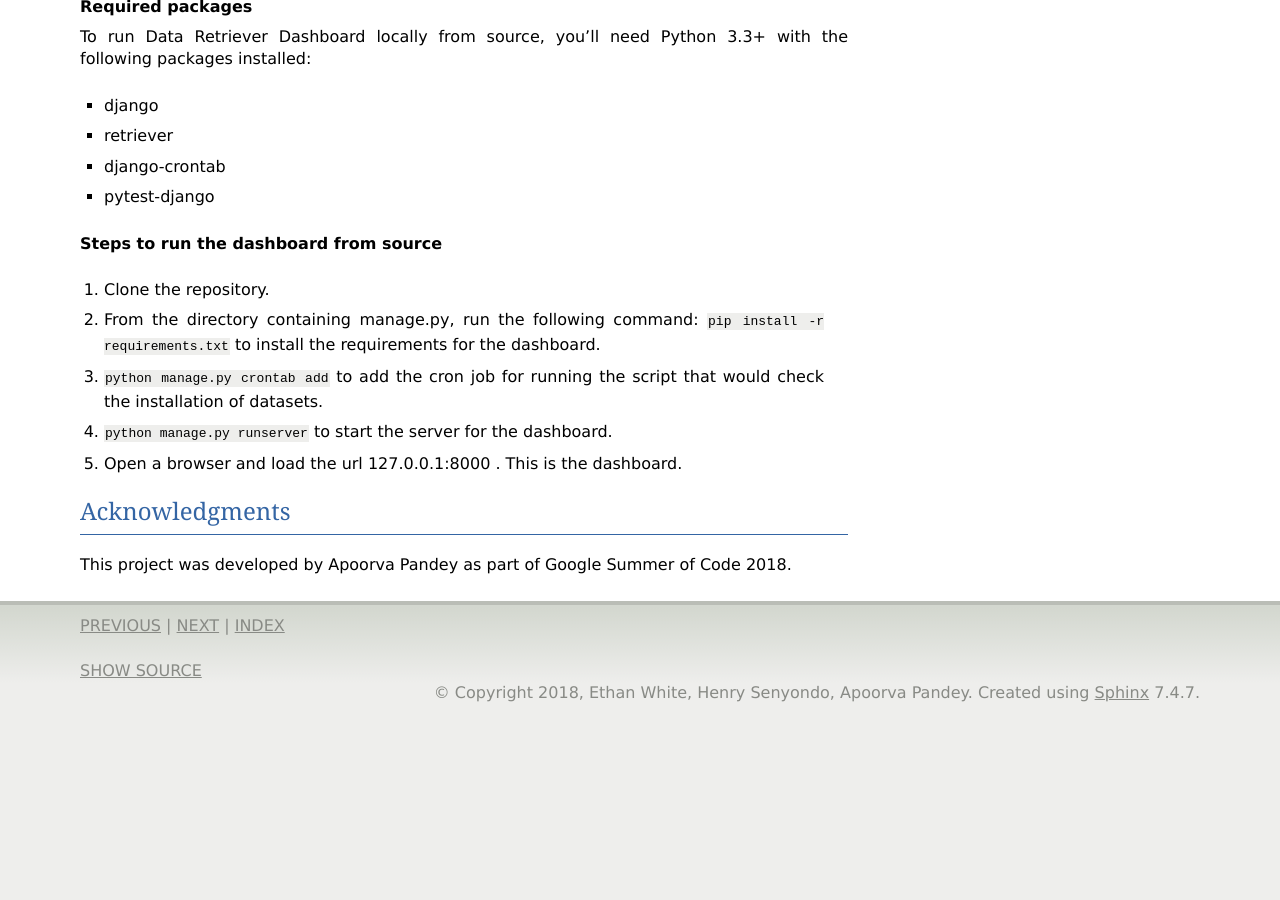
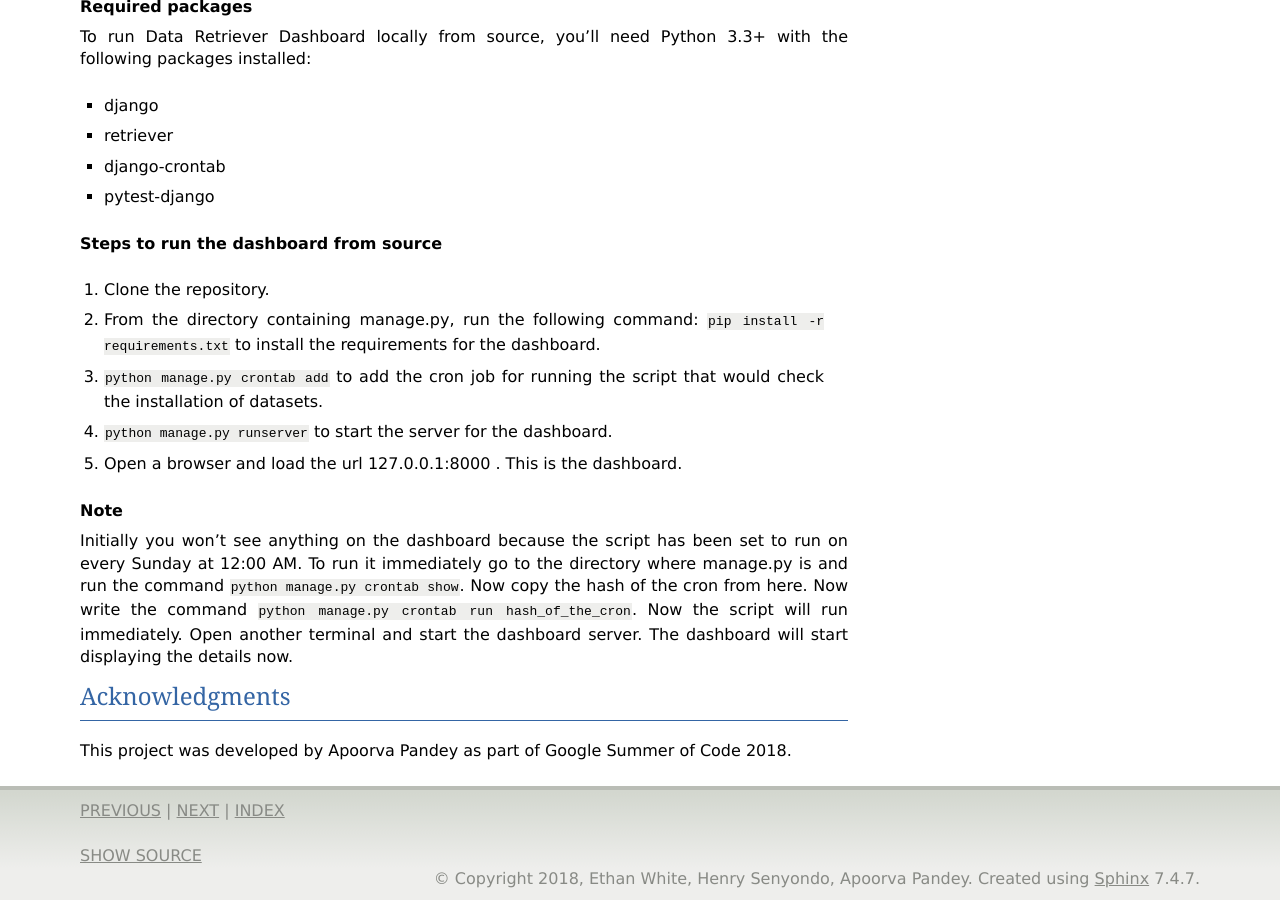
Before and after one commit to weecology/retrieverdash, a Sphinx documentation site: the page built from docs/introduction.rst, in a window 1280 px wide and 900 px high, scrolled down 595 px. Built offline with Sphinx 7.4.7, drawn with Linux system fonts in a browser that asks for light colours; before the commit the page ends 1309 px from its top, so only the background shows below that.

Commit message:
Override parameters generated using autodoc

```diff
--- a/docs/dashboard.rst
+++ b/docs/dashboard.rst
@@ -3,4 +3,4 @@
 =============
 
 The dashboard has been built using the Django web framework for python.
-It simple reads the dataset_details.json file generated by dashboard_script.py and shows it on the frontend.
+It simply reads the dataset_details.json file generated by dashboard_script.py and shows it on the frontend.
--- a/docs/introduction.rst
+++ b/docs/introduction.rst
@@ -42,6 +42,13 @@
 4. ``python manage.py runserver`` to start the server for the dashboard.
 5. Open a browser and load the url 127.0.0.1:8000 . This is the dashboard.
 
+**Note**
+
+Initially you won't see anything on the dashboard because the script has been set to run on every Sunday at 12:00 AM.
+To run it immediately go to the directory where manage.py is and run the command ``python manage.py crontab show``.
+Now copy the hash of the cron from here. Now write the command ``python manage.py crontab run hash_of_the_cron``.
+Now the script will run immediately. Open another terminal and start the dashboard server.
+The dashboard will start displaying the details now.
 
 Acknowledgments
 ~~~~~~~~~~~~~~~
--- a/docs/script.rst
+++ b/docs/script.rst
@@ -12,8 +12,14 @@
 .. automodule:: retrieverdash.dashboard_script.dashboard_script
    :members:
 
+
 Functions in status_dashboard_tools.py
 ~~~~~~~~~~~~~~~~~~~~~~~~~~~~~~~~~~~~~~
 
 .. automodule:: retrieverdash.dashboard_script.status_dashboard_tools
    :members:
+   :exclude-members: create_dirs, get_dataset_md5, diff_generator, create_json
+.. autofunction:: create_dirs(location)
+.. autofunction:: get_dataset_md5(dataset, use_cache, debug, location)
+.. autofunction:: diff_generator(dataset, location)
+.. autofunction:: create_json(path)
```
